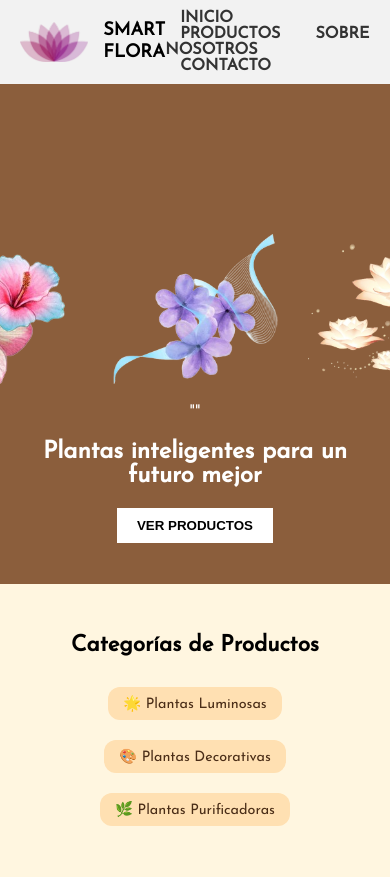
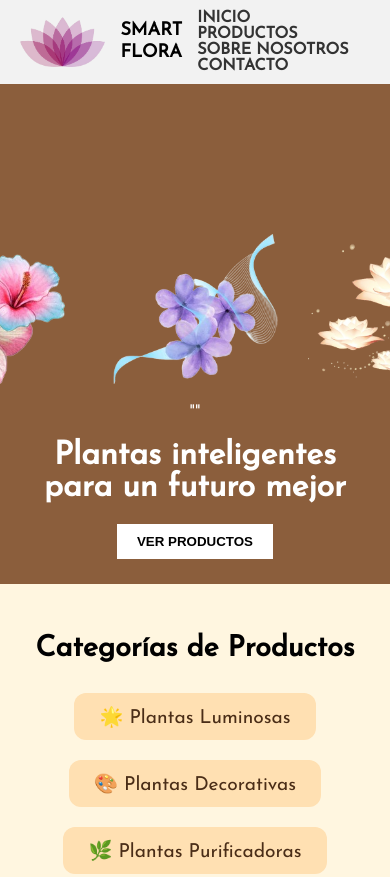
Before and after one commit to Smartflora/Smart-Flora, a plain HTML site: page index.html in a window 390 px wide. Shown: the top 877 px of the page. Drawn offline with Linux system fonts and the light colour scheme.

Commit message:
Update index.css

```diff
--- a/index.css
+++ b/index.css
@@ -178,28 +178,7 @@ footer {
   margin-left: 10px;
 }
 
-@media screen and (max-width: 480px) {
-  .logo img {
-    height: 40px;
-  }
 
-  .hero h1 {
-    font-size: 1.5em;
-  }
-
-  .categorias h2 {
-    font-size: 1.4em;
-  }
-
-  .categoria a {
-    font-size: 0.9em;
-    padding: 8px 15px;
-  }
-
-  .contacto form input,
-  .contacto form textarea {
-    width: 90%;  /* Asegura que los campos de formulario se adapten aún más */
-  }
 
   footer {
     font-size: 14px;
```
